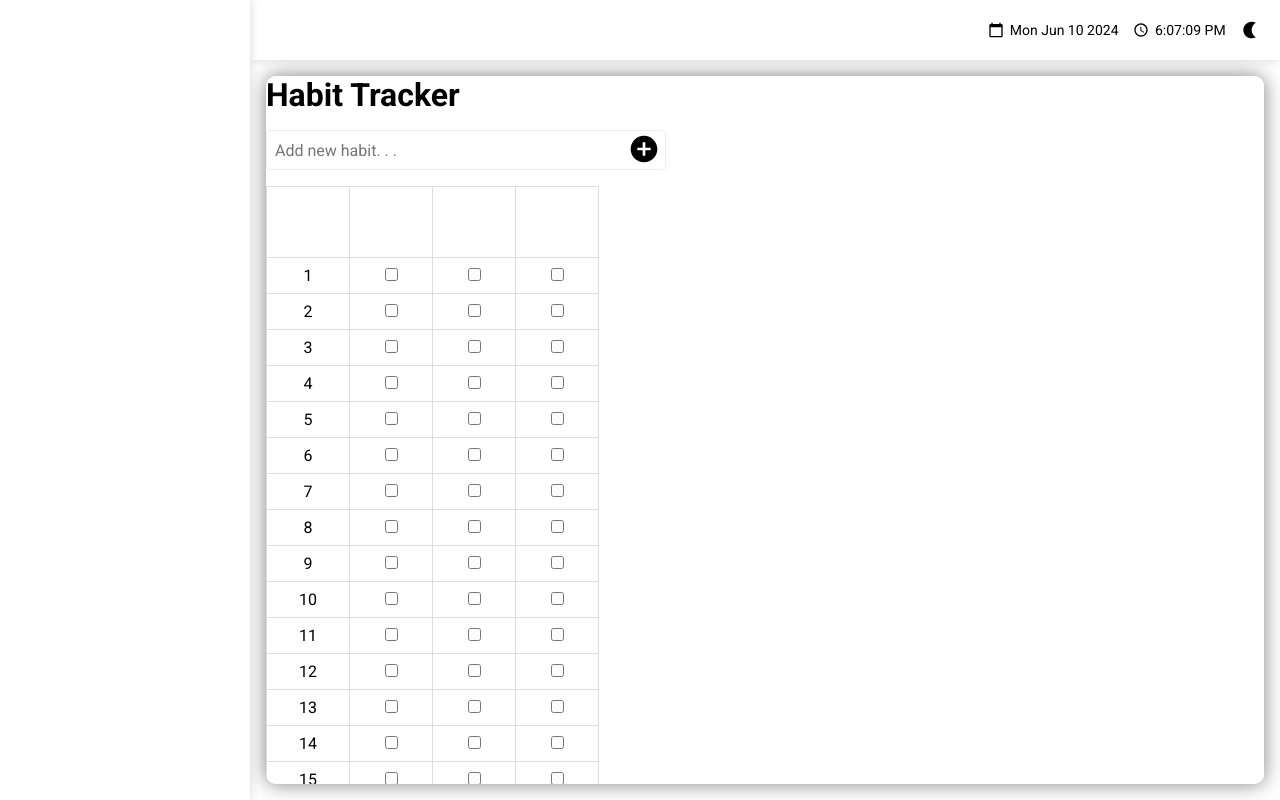
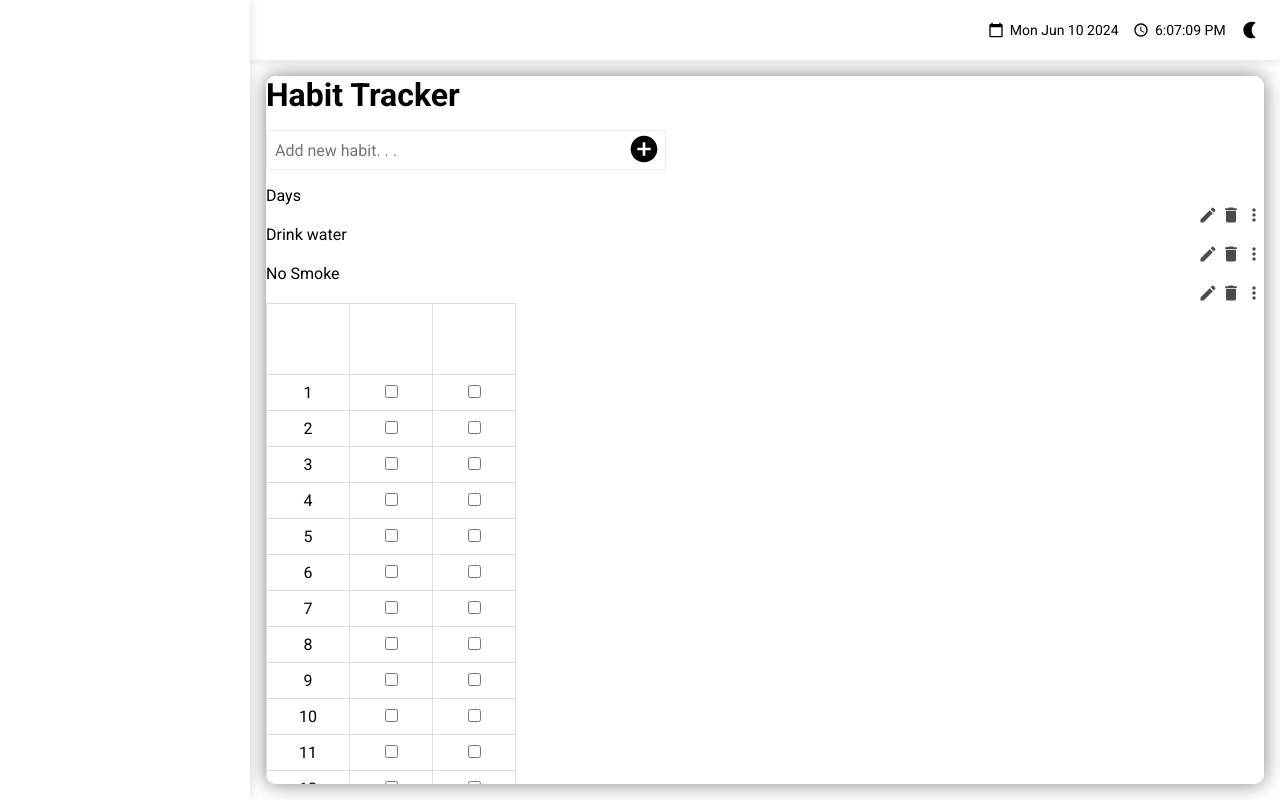
Before and after one commit to masterfil/my-dashboard, a React (Vite) app: page /habit in a window 1280 px wide. Built offline with nearby package versions, Linux system fonts and the light colour scheme.

Commit message:
small stuff

```diff
--- /dev/null
+++ b/src/components/Pages/Habit/HabitList.tsx
@@ -0,0 +1,30 @@
+import React from 'react'
+import { Habits } from '.'
+import { TodoActionsWrapper } from '../Todo/style'
+import { DeleteIcon, EditIcon, MoreVertIcon } from '../../Icons'
+
+interface HabitListProps {
+    habits: Habits[]
+}
+
+
+export const HabitList: React.FC<HabitListProps> = ({ habits }) => {
+
+    return (
+        <ul>
+            {habits.map(habit =>
+                <li key={habit.id}>{habit.name}
+                    <TodoActionsWrapper>
+                        <EditIcon sx={{ height: 20, width: 20 }}
+                        // onClick={() => editTodo(todo.text, todo.id)}
+                        />
+                        <DeleteIcon sx={{ height: 20, width: 20 }}
+                        // onClick={() => deleteTodo(todo.id)}
+                        />
+                        <MoreVertIcon sx={{ height: 20, width: 20 }} />
+                    </TodoActionsWrapper>
+                </li>
+            )}
+        </ul>
+    )
+}
--- a/src/components/Pages/Habit/HabitTable.tsx
+++ b/src/components/Pages/Habit/HabitTable.tsx
@@ -4,17 +4,20 @@ import { TableHeader, TableRow, TableStyled } from "./style";
 interface HabitTableProps {
   habits: Habits[];
   numberOfDays: number[];
+  // handleClick: (id: string) => void;
 }
 
-export const HabitTable: React.FC<HabitTableProps> = ({ habits, numberOfDays }) => {
+export const HabitTable: React.FC<HabitTableProps> = ({ habits, numberOfDays,
+  // handleClick
+}) => {
   return (
     <TableStyled>
       <thead>
         <TableRow>
-          {habits.map((habit) => {
-            console.log(habit.id);
+          {habits.map((habit, index) => {
+            console.log(index);
             return (
-              <TableHeader key={habit.id}>{habit.name}</TableHeader>
+              <TableHeader key={index}>{habit.name}</TableHeader>
             )
           }
           )}
@@ -23,9 +26,11 @@ export const HabitTable: React.FC<HabitTableProps> = ({ habits, numberOfDays })
       <tbody>
         {numberOfDays.map((day, dayIndex) =>
           <TableRow key={dayIndex}>
-            {habits.map((habit, habitIndex) =>
-              <td key={`${habit.id}-${dayIndex}`}>
-                {habitIndex === 0 ? <p>{day}</p> : <input type="checkbox" name="checkbox" />}
+            {habits.map((_, habitIndex) =>
+              <td key={`${habitIndex}-${dayIndex}`}>
+                {habitIndex === 0 ? <p>{day}</p> : <input type="checkbox" name="checkbox"
+                // onClick={() => handleClick(dayIndex)}
+                />}
               </td>
             )}
           </TableRow>
--- a/src/components/Pages/Habit/index.tsx
+++ b/src/components/Pages/Habit/index.tsx
@@ -4,25 +4,56 @@ import { TitlePage } from "../../Common/Typography";
 import { HabitTable } from "./HabitTable";
 import HabitForm from "./HabitForm";
 import useMonthDays from "../../Utils";
-import { v4 as uuidv4 } from 'uuid'
+import { HabitList } from "./HabitList";
+
+export interface HabitList {
+  day: number
+  completed: boolean
+}
 
 export interface Habits {
   name: string
-  id: string
+  habitList: HabitList
+}
+
+export interface HabitsList {
+  day: number
+  name: string
+  completed: boolean
 }
 
 const habitsMock: Habits[] = [
-  { id: '0', name: 'Days' },
-  { id: '1', name: 'Drink water' },
-  { id: '2', name: 'No Smoke' },
-  { id: '3', name: 'Run' },
+  {
+    name: 'Days',
+    habitList: {
+      day: 1,
+      completed: false
+    }
+  },
+  { name: 'Drink water', habitList: { day: 0, completed: false } },
+  { name: 'No Smoke', habitList: { day: 0, completed: false } },
 ];
+
+const habitsMockList: HabitsList[] = [
+  [
+    { day: 1, name: 'habit 1', completed: false },
+  ],
+  [
+    { day: 2, name: 'habit 2', completed: false },
+  ],
+  [
+    { day: 3, name: 'habit 3', completed: false },
+
+  ]
+];
+
 
 console.log(habitsMock, 'habitsMock');
 
 export const HabitTracker = () => {
   const [habits, setHabits] = useState<Habits[]>(habitsMock)
   const [inputValue, setInputValue] = useState('')
+  // const [trackHabits, setTrackHabits] = useState<Habits[]>([])
 
   const handleChange = (e: { target: { value: SetStateAction<string> } }) => {
     console.log("🚀 ~ handleChange ~ e.target.value:", e.target.value)
@@ -33,20 +64,29 @@ export const HabitTracker = () => {
     e.preventDefault()
     console.log("🚀 ~ TodosList ~ inputValue:", inputValue)
     if (inputValue.trim() !== '') {
-      setHabits([...habits, { id: uuidv4(), name: inputValue }])
+      setHabits([...habits, { name: inputValue }])
       setInputValue('')
       e.currentTarget.reset();
     }
   }
 
+  // const handleClick = (id: number) => {
+  // }
+
   const numberOfDays = useMonthDays();
+
+
   console.log(numberOfDays);
+  console.log(habits, 'habits');
 
   return (
     <BaseContainer>
       <TitlePage>Habit Tracker</TitlePage>
       <HabitForm handleChange={handleChange} handleSubmit={addHabit} />
-      <HabitTable habits={habits} numberOfDays={numberOfDays}/>
+      <HabitList habits={habits} />
+      <HabitTable habits={habits} numberOfDays={numberOfDays}
+      // handleClick={handleClick}
+      />
     </BaseContainer>
   );
 };
--- a/src/components/Pages/Todo/style.tsx
+++ b/src/components/Pages/Todo/style.tsx
@@ -98,6 +98,7 @@ export const TodoActionsWrapper = styled.div`
     justify-content: flex-end;
     gap: 3px;
     cursor: pointer;
+    color: #4b4b4b;
 
     & > svg:hover {
         color: #4b4b4b;
```
